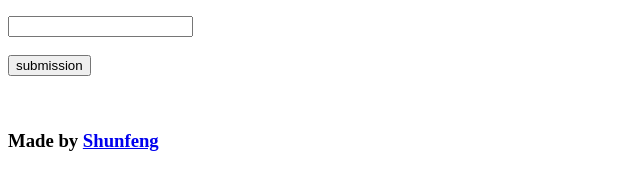
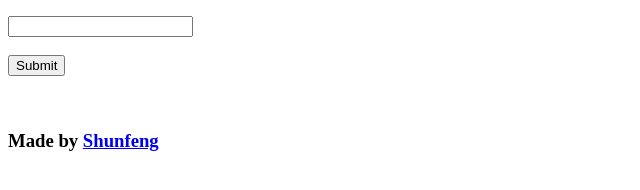
Before and after one commit to ShunfengYu2/Form, a plain HTML site: page index.html in a window 1280 px wide. Shown: the part 242-432 px from the top of the page, 0-640 px from the left. Drawn offline with Linux system fonts and the light colour scheme.

Commit message:
Update index.html

```diff
--- a/index.html
+++ b/index.html
@@ -15,7 +15,7 @@
       <input type="radio" id="lays2" name="lays2"><br>
       <h3>Do you like chipotle?</h3>
       <input type="text" id="chipotle" name="chipotle"><br><br>
-      <input type="submit" id="submit" name="submit" value="submission">
+      <input type="submit" id="submit" name="submit">
     </form><br><br>
     <h3>Made by <a href="https://wakeid.wcpss.net">Shunfeng</a></h3>
   <body>
```
